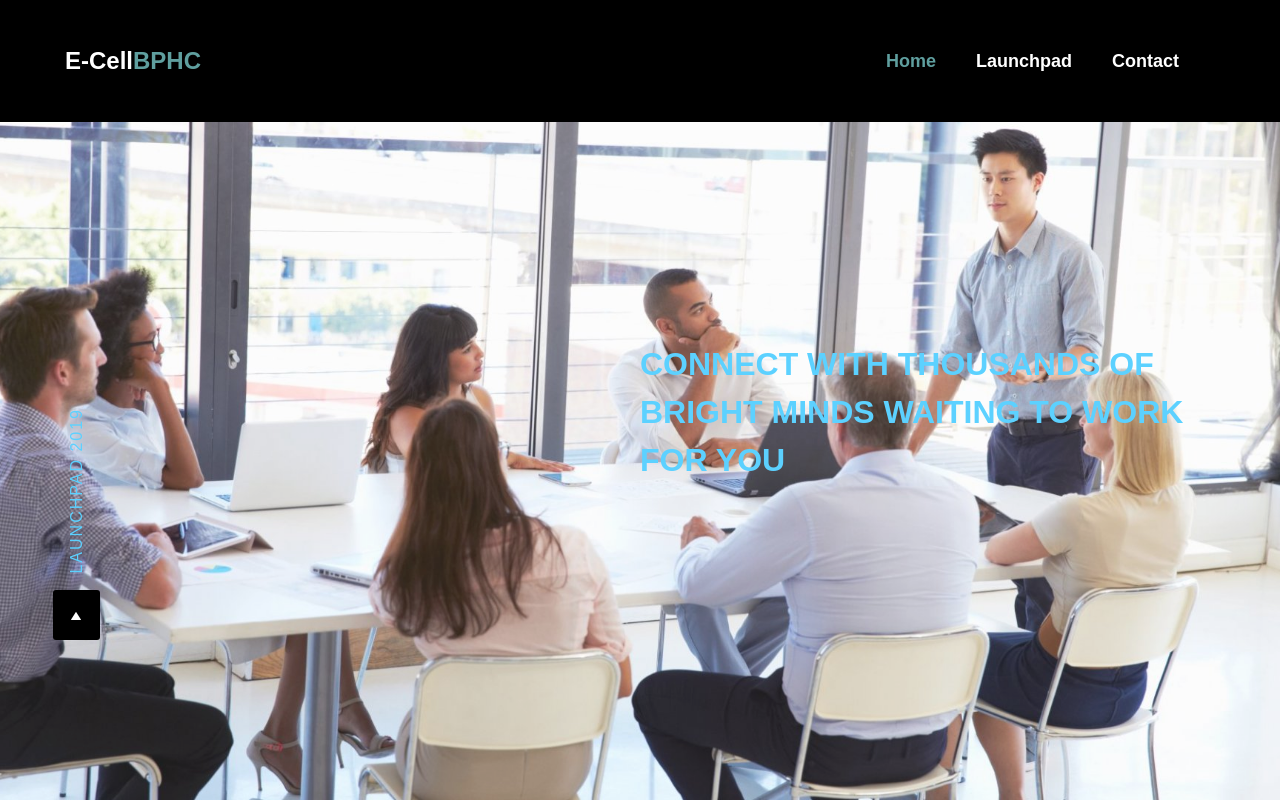
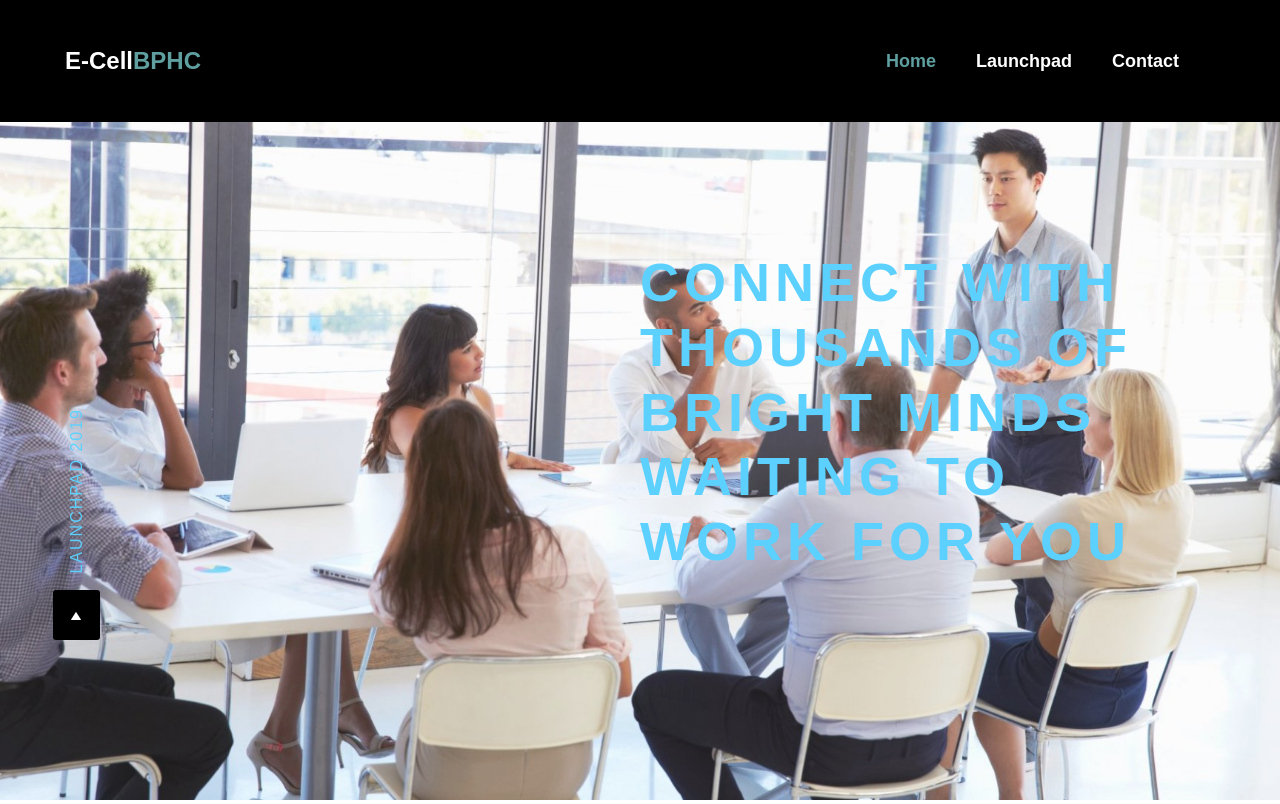
Before and after one commit to aakashbansalgit/ecell-website, a PHP site: page /startupdata.php in a window 1280 px wide. Shown: the top 804 px of the page. Run offline with PHP 8.4, Linux system fonts and the light colour scheme; some libraries are stand-ins or nearby versions; some web fonts are replaced.

Commit message:
startup portal

```diff
--- a/startupdata.php
+++ b/startupdata.php
@@ -103,7 +103,7 @@ h3{
     <div class="business">
       <div class="row no-gutters slider-text align-items-center justify-content-end" data-scrollax-parent="true">
         <div class="col-md-6 order-md-last E-Cell_Website-animate mt-5">
-          <h2 class="mb-4 stucol">CONNECT WITH THOUSANDS OF BRIGHT MINDS WAITING TO WORK FOR YOU</h2>
+          <h1 class="mb-4 stucol">CONNECT WITH THOUSANDS OF BRIGHT MINDS WAITING TO WORK FOR YOU</h1>
         </div>
         <div class="col-md-6 d-none d-md-block">
           <div class="play-video pb-5 d-flex align-items-center">
```
